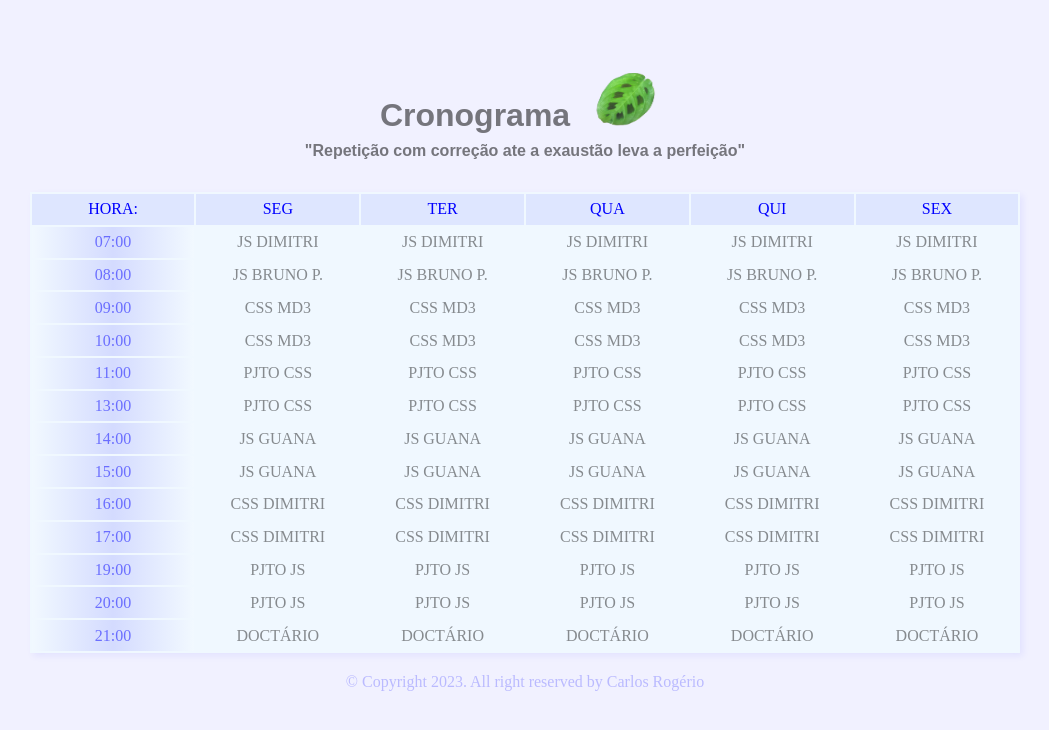
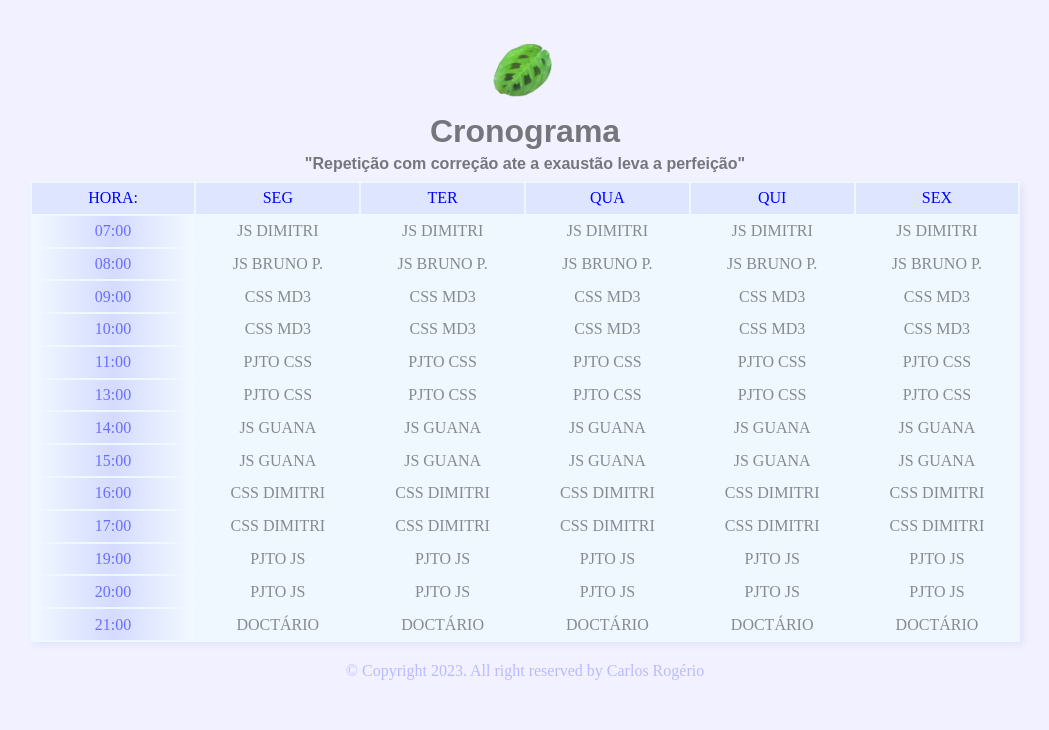
Before and after one commit to 0pripyat92/Cronograma, a plain HTML site: page index.html in a window 1280 px wide. Shown: the whole page, without its empty margins (115-1164 px from the left). Drawn offline with Linux system fonts and the light colour scheme.

Commit message:
commit img2

```diff
--- a/index.html
+++ b/index.html
@@ -8,11 +8,11 @@
     <title>Cronograma de estudos</title>
 </head>
 <body>
-    <header class=>
-        <div class="image">
-          <h1>Cronograma</h1>
-          <img  src="img/bg_home.png" alt="folha">
-        </div>
+    <header>
+      <div class="image">
+        <img  src="img/bg_home.png" alt="folha">
+      </div>
+      <h1>Cronograma</h1>
         <h4>"Repetição com correção ate a exaustão leva a perfeição"</h4>
     </header>
     <table>
--- a/style.css
+++ b/style.css
@@ -4,12 +4,12 @@
 }
 
 header{
-    margin: 1rem;
-    padding: 1rem;
+    margin: 0.1rem;
+    padding: 0.1rem;
 }
 
 h1{
-    padding: 0.5rem;
+    padding-bottom: 0.3rem;
     text-align: left;
     font-family: Arial, "Helvetica Neue", Helvetica, sans-serif;
     text-align: center;
@@ -32,6 +32,7 @@ h4{
     font-family: Arial, Helvetica, sans-serif;
     text-align: center;
     color: rgba(0, 0, 0, 0.514);
+    padding-bottom: 0.3rem;
 
 }
 
```
